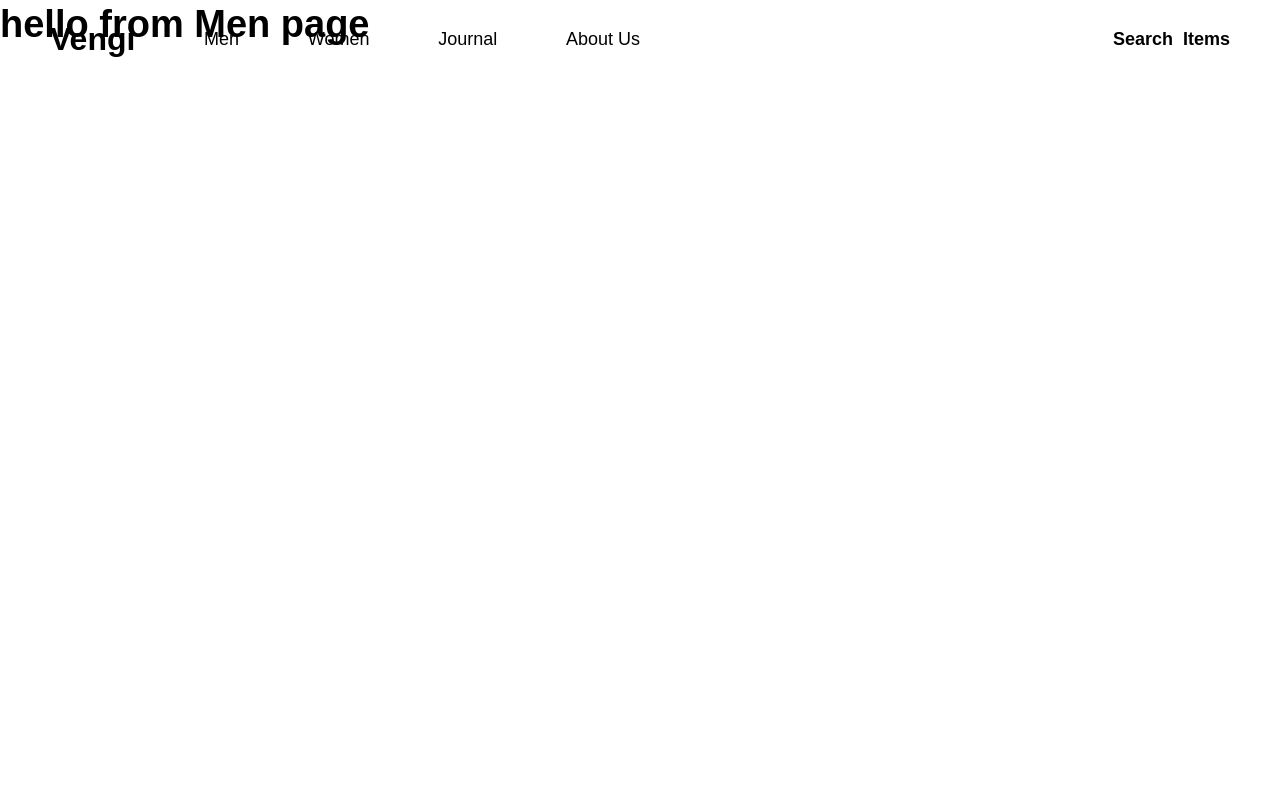
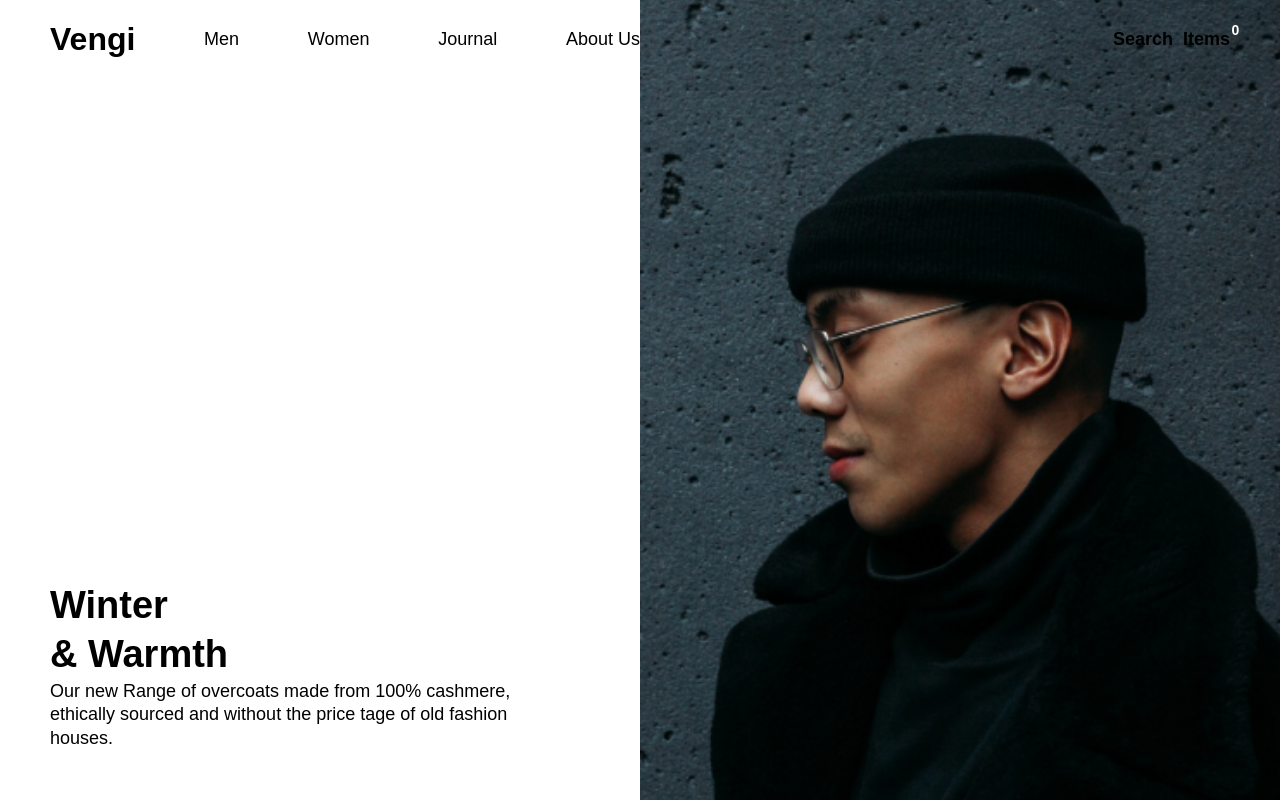
Before and after one commit to pmita/vengi-react-playground, a React (Create React App) app: page /men in a window 1280 px wide. Built offline with nearby package versions, Linux system fonts and the light colour scheme.

Commit message:
Feat/Banner component configured with more pages

```diff
--- a/src/featured/Banner/component.js
+++ b/src/featured/Banner/component.js
@@ -8,7 +8,7 @@
 	bannerTitleTwo = 'Sample Title vol.2',
 	bannerText = 'Sample Text goes here',
 	bannerImage,
-	bannerLink = '#'
+	bannerLink
 }) =>
 {
     return (
@@ -21,7 +21,7 @@
 		</div>
 		<div className="banner-right">
 			<img src={bannerImage} alt="depiction of our model as part of the banner section" />
-			<Link to={bannerLink}>See more here</Link>
+			{bannerLink ? <Link to={bannerLink}>See more here</Link> : ''}
 		</div>
 	</section>
     );
--- a/src/featured/Banner/style.scss
+++ b/src/featured/Banner/style.scss
@@ -26,10 +26,9 @@
     background-color: $highlight-color;
     @include flex(column, center, center);
     img{
-        width: 70%;
-        height: 85%;
+        width: 100%;
+        height: 100%;
         object-fit: cover;
-        padding-top: 5%;
     }
     a{
         padding: 0.5rem 0 0 0;
--- a/src/pages/Men/component.js
+++ b/src/pages/Men/component.js
@@ -1,12 +1,23 @@
 import React from 'react';
 import './style.scss';
+// import components
+import Banner from '../../featured/Banner';
+// import assets
+import bannerImage from '../../assets/images/menPageBanner.png';
 
 const component = () =>
 {
     return (
-	<div>
-		<h1>hello from Men page</h1>
-	</div>
+	<>
+		<Banner
+			bannerTitleOne='Winter'
+			bannerTitleTwo='Warmth'
+			bannerText='Our new Range of overcoats made from 100%
+			cashmere, ethically sourced and without the
+			price tage of old fashion houses.'
+			bannerImage={bannerImage}
+		/>
+	</>
     );
 };
 
--- a/src/pages/Women/component.js
+++ b/src/pages/Women/component.js
@@ -1,12 +1,23 @@
 import React from 'react';
 import './style.scss';
+// import components
+import Banner from '../../featured/Banner';
+// import assets
+import bannerImg from '../../assets/images/womenPageBanner.png';
 
 const component = () =>
 {
     return (
-	<div>
-		<h1>hello from Women page</h1>
-	</div>
+	<>
+		<Banner
+			bannerTitleOne='For Her'
+			bannerTitleTwo='Her'
+			bannerText='Our new Range of overcoats made from 100%
+			cashmere, ethically sourced and without the
+			price tage of old fashion houses.'
+			bannerImage={bannerImg}
+		/>
+	</>
     );
 };
 
```
Also changed, not shown: src/assets/images/menPageBanner.png (added), src/assets/images/womenPageBanner.png (added).
